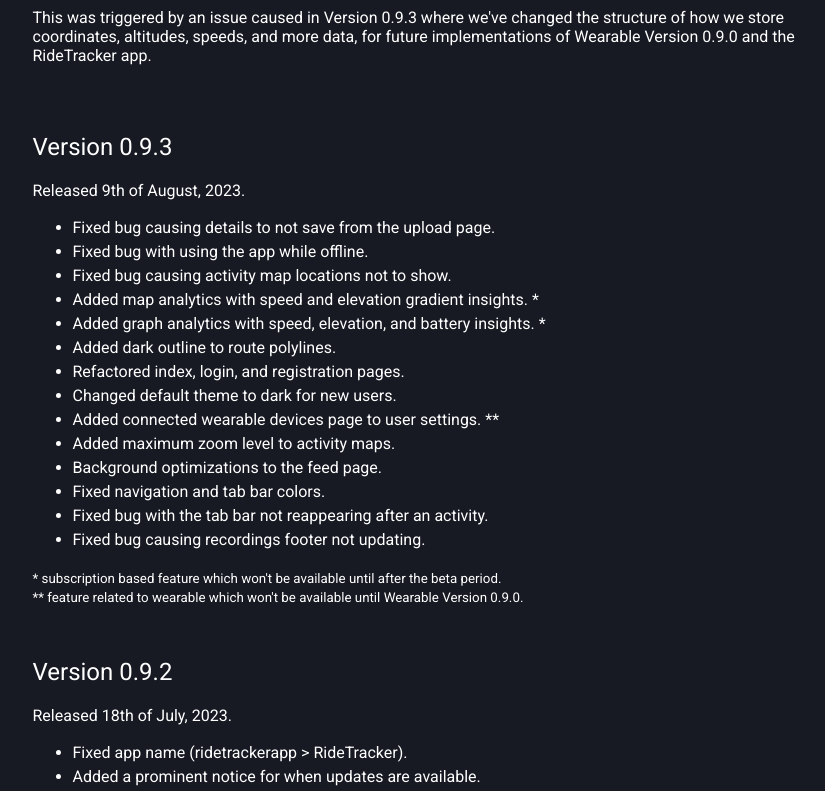
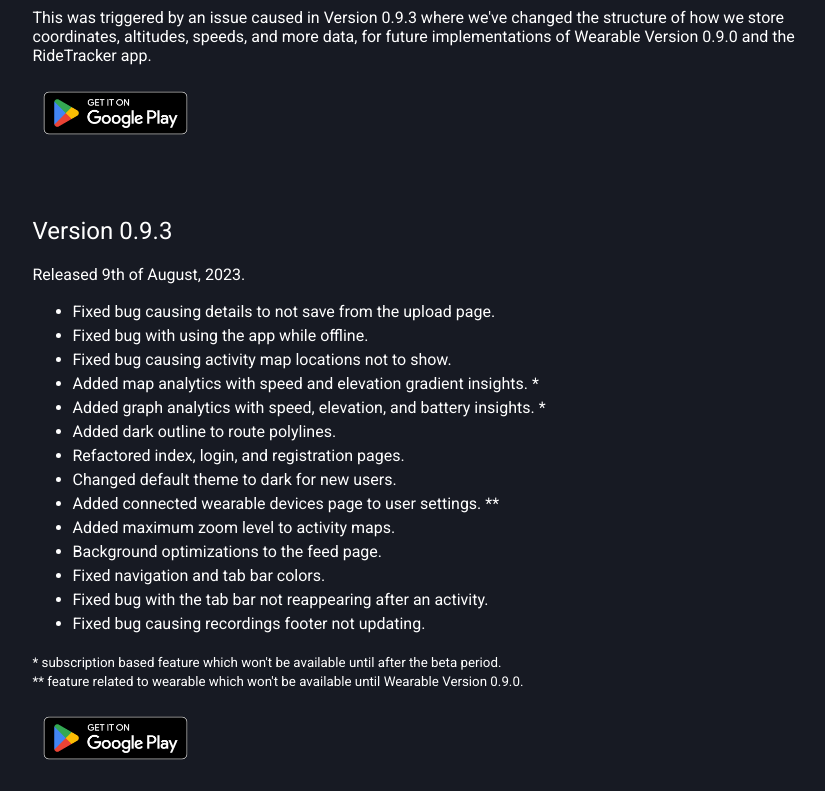
Before and after one commit to RideTracker/RideTrackerPages, a React (Create React App) app: page /changelog in a window 1280 px wide. Shown: the part 840-1631 px from the top of the page, without its empty margins (195-1020 px from the left). Built offline with nearby package versions, Linux system fonts and the light colour scheme.

Commit message:
Updated changelog

```diff
--- a/src/app/changelog.tsx
+++ b/src/app/changelog.tsx
@@ -49,6 +49,14 @@
                             </ul>
 
                             <p>This was triggered by an issue caused in <a href="#version-0.9.3">Version 0.9.3</a> where we've changed the structure of how we store coordinates, altitudes, speeds, and more data, for future implementations of <a href="#wearable-version-0.9.0">Wearable Version 0.9.0</a> and the RideTracker app.</p>
+
+                            <p>
+                                <a href="https://play.google.com/store/apps/details?id=com.norasoderlund.ridetrackerapp" target="_blank" style={{ marginLeft: "auto" }}>
+                                    <img src="/images/google-play-badge.png" alt="Google Play Store badge" style={{
+                                        height: "8vh"
+                                    }}/>
+                                </a>
+                            </p>
                         </div>
 
                         <div id="version-0.9.3">
@@ -76,6 +84,14 @@
                             <small>* subscription based feature which won't be available until after the beta period.</small><br/>
 
                             <small>** feature related to wearable which won't be available until <a href="#wearable-version-0.9.0">Wearable Version 0.9.0</a>.</small>
+
+                            <p>
+                                <a href="https://play.google.com/store/apps/details?id=com.norasoderlund.ridetrackerapp" target="_blank" style={{ marginLeft: "auto" }}>
+                                    <img src="/images/google-play-badge.png" alt="Google Play Store badge" style={{
+                                        height: "8vh"
+                                    }}/>
+                                </a>
+                            </p>
                         </div>
 
                         <div id="version-0.9.2">
```
